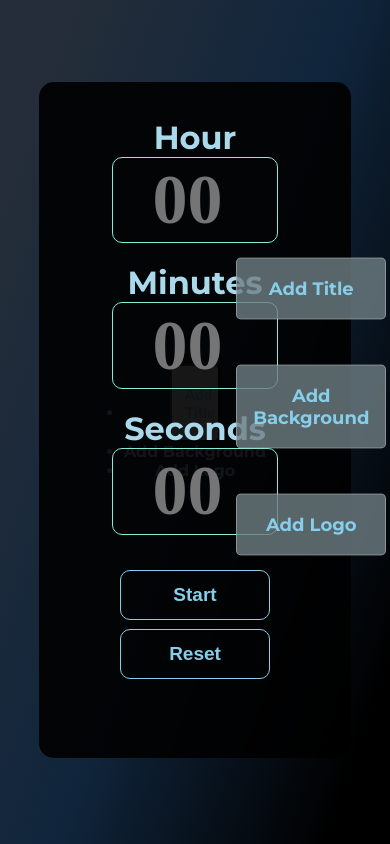
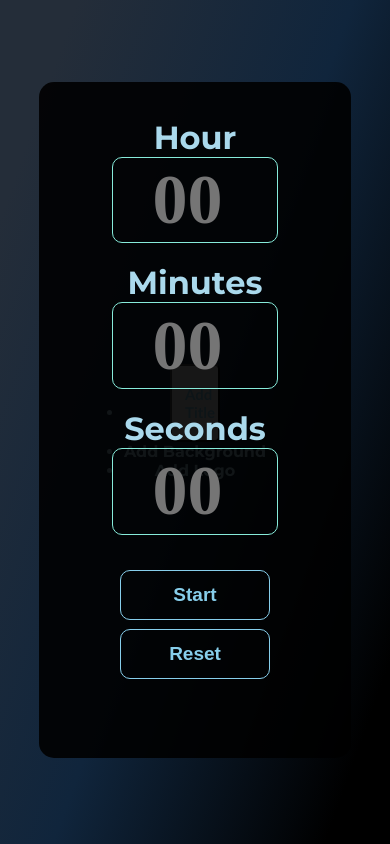
Before and after one commit to SirMartel22/Global-Timer, a website: page index.html in a window 390 px wide. Drawn offline with Linux system fonts and the light colour scheme; a web font is replaced by a local one.

Commit message:
done for today

```diff
--- a/global-timer-query.css
+++ b/global-timer-query.css
@@ -5,22 +5,17 @@
         transition: background 0.5s ease;
         font-weight: bold;
     }
-/*
-   .overlay{
-        padding: 20% 0;
-   } */
+
 
    .header{
         font-size: 35px;
         font-weight: bold;
         text-align: center;
     }
-
     .timer-container{
         margin-right: 0;
         min-height: 80vh;
         gap: 30px;
-
     }
 
     .timer-container .timerCounter{
@@ -59,7 +54,6 @@
         width: 80%;
     }
 
-
     .timer-container .timerCounter input[type="number"]{
         font-size: 70px;
         width: 70%;
@@ -96,6 +90,17 @@
         font-weight: bold;
         font-family: 'gill sans mt';
     }
+
+    /* hidiing the desktop navigation bar */
+    #closeNav {
+        display: none;
+    }
+
+    .mobile-box{
+        display: block;
+    }
+
+
 }
 
 /* Media Query for low resolution  Tablets, Ipads */
```
